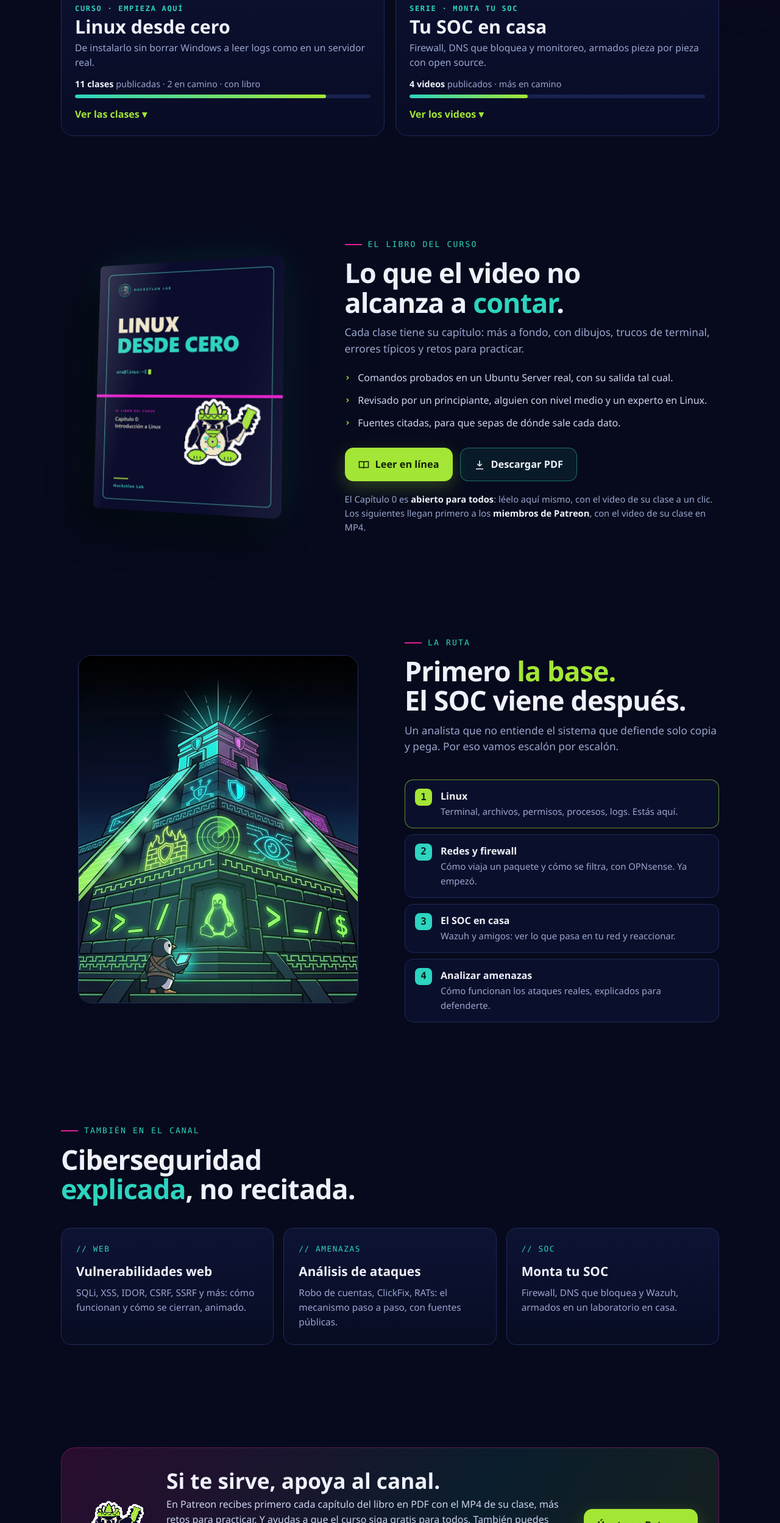
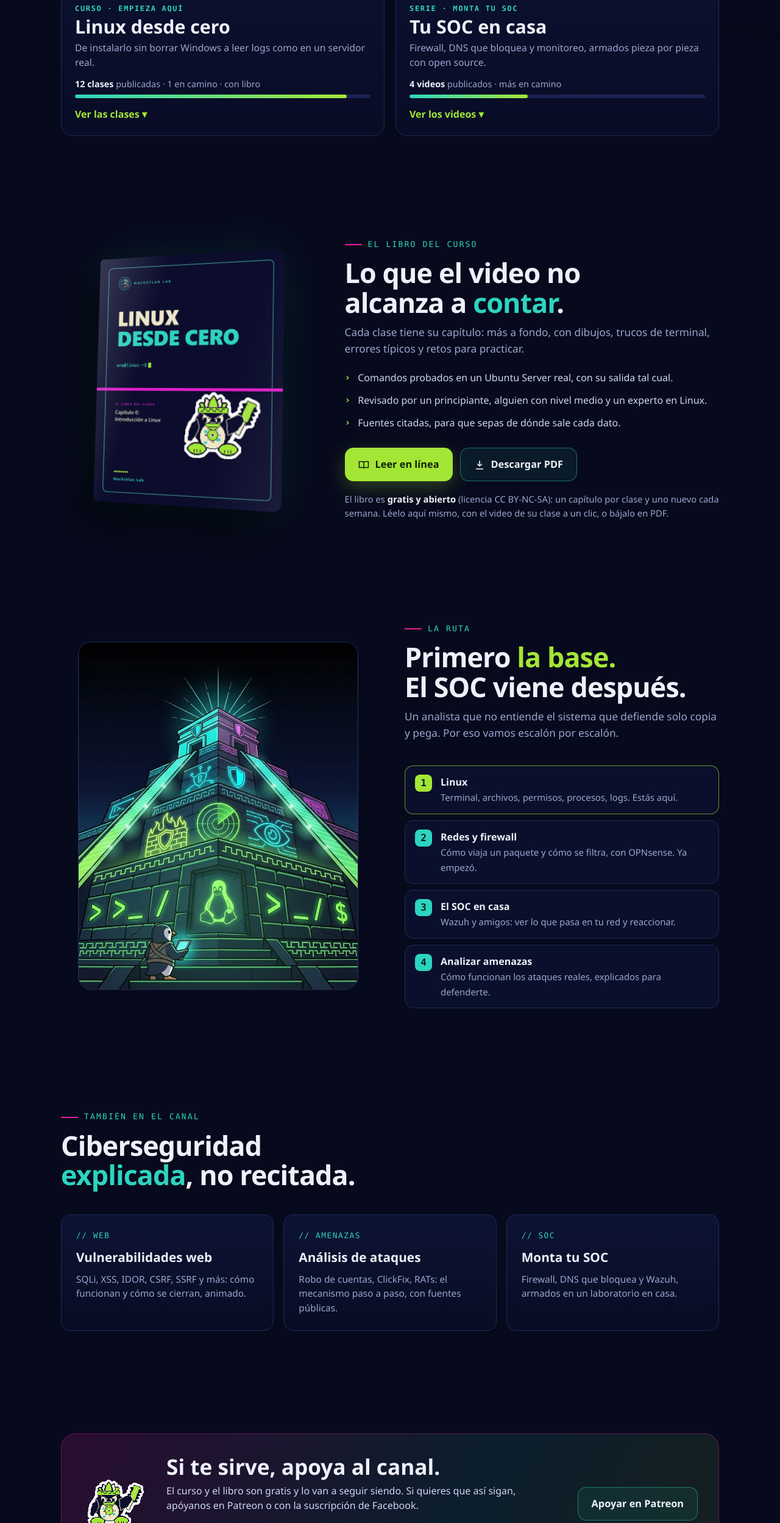
Before and after one commit to hackztlanlab/hackztlanlab.github.io, a plain HTML site: page index.html in a window 1280 px wide. Shown: the part 1210-3707 px from the top of the page at 61% size. Drawn offline with Linux system fonts and the light colour scheme; animation ran at ten frames a second.

Commit message:
Add files via upload

```diff
--- a/index.html
+++ b/index.html
@@ -68,13 +68,13 @@
       <p>Cada curso va en orden, con comandos reales y casos de la vida diaria. Toca uno para ver sus clases.</p>
     </div>
     <div class="cursos">
-      <button class="curso-card cc-linux rev" type="button" data-panel="curso" data-avance="85" aria-expanded="false" aria-controls="curso">
+      <button class="curso-card cc-linux rev" type="button" data-panel="curso" data-avance="92" aria-expanded="false" aria-controls="curso">
         <span class="cc-arte" aria-hidden="true"><span class="cc-term">ana@linux:~$ <i></i></span><img src="img/tux-cool.png" alt=""></span>
         <span class="cc-info">
           <span class="cc-ceja">Curso · empieza aquí</span>
           <span class="cc-tit">Linux desde cero</span>
           <span class="cc-txt">De instalarlo sin borrar Windows a leer logs como en un servidor real.</span>
-          <span class="cc-meta"><b>11 clases</b> publicadas · 2 en camino · con libro</span>
+          <span class="cc-meta"><b>12 clases</b> publicadas · 1 en camino · con libro</span>
           <span class="cc-barra"><b></b></span>
           <span class="cc-abrir">Ver las clases <em>▾</em></span>
         </span>
@@ -107,7 +107,7 @@
       <a class="clase ya rev" data-yt="UZ6Z_HgH7M8" href="https://youtu.be/UZ6Z_HgH7M8" rel="noopener"><span class="n">#7</span><span class="nom">Automatizar</span><span class="est">VER ▸</span></a>
       <a class="clase ya rev" data-yt="kWFVQ5ts2GI" href="https://youtu.be/kWFVQ5ts2GI" rel="noopener"><span class="n">#8</span><span class="nom">Disco lleno</span><span class="est">VER ▸</span></a>
       <a class="clase ya rev" data-yt="oe_mwlZq8rc" href="https://youtu.be/oe_mwlZq8rc" rel="noopener"><span class="n">#9</span><span class="nom">Logs</span><span class="est">VER ▸</span></a>
-      <div class="clase pronto rev"><span class="n">#10</span><span class="nom">Usuarios y grupos</span><span class="est">PRONTO</span></div>
+      <a class="clase ya rev" data-yt="DActk8LuZdw" href="https://youtu.be/DActk8LuZdw" rel="noopener"><span class="n">#10</span><span class="nom">Usuarios y grupos</span><span class="est">VER ▸</span></a>
       <div class="clase pronto rev"><span class="n">#11</span><span class="nom">SSH</span><span class="est">PRONTO</span></div>
     </div>
     <div class="ruta-pie rev">
@@ -148,7 +148,7 @@
         <a class="btn pri" href="libro/leer/"><svg viewBox="0 0 24 24" fill="none" stroke="currentColor" stroke-width="2"><path d="M2 5h7a3 3 0 0 1 3 3v12a2 2 0 0 0-2-2H2zM22 5h-7a3 3 0 0 0-3 3v12a2 2 0 0 1 2-2h8z"/></svg>Leer en línea</a>
         <a class="btn sec" href="libro/linux-desde-cero-capitulo-0.pdf" download><svg viewBox="0 0 24 24" fill="none" stroke="currentColor" stroke-width="2.2"><path d="M12 3v12m0 0-5-5m5 5 5-5M4 21h16"/></svg>Descargar PDF</a>
       </div>
-      <p class="nota-libro rev d3">El Capítulo 0 es <b>abierto para todos</b>: léelo aquí mismo, con el video de su clase a un clic. Los siguientes llegan primero a los <b>miembros de Patreon</b>, con el video de su clase en MP4.</p>
+      <p class="nota-libro rev d3">El libro es <b>gratis y abierto</b> (licencia CC BY-NC-SA): un capítulo por clase y uno nuevo cada semana. Léelo aquí mismo, con el video de su clase a un clic, o bájalo en PDF.</p>
     </div>
   </div>
 </section>
@@ -192,7 +192,7 @@
       <img src="img/tux-guerrero.png" alt="">
       <div>
         <h2>Si te sirve, apoya al canal.</h2>
-        <p>En Patreon recibes primero cada capítulo del libro en PDF con el MP4 de su clase, más retos para practicar. Y ayudas a que el curso siga gratis para todos. También puedes apoyar con la suscripción de Facebook.</p>
+        <p>El curso y el libro son gratis y lo van a seguir siendo. Si quieres que así sigan, apóyanos en Patreon o con la suscripción de Facebook.</p>
         <div class="redes">
           <a href="https://www.patreon.com/HackztlanLAB" rel="noopener"><svg viewBox="0 0 24 24" fill="currentColor"><circle cx="15" cy="9.5" r="6.5"/><rect x="2" y="3" width="4" height="18"/></svg>Patreon</a>
           <a href="https://www.youtube.com/@HackztlanLAB" rel="noopener"><svg viewBox="0 0 24 24" fill="currentColor"><path d="M23 7.5a3 3 0 0 0-2.1-2.1C19 5 12 5 12 5s-7 0-8.9.4A3 3 0 0 0 1 7.5 31 31 0 0 0 .6 12 31 31 0 0 0 1 16.5a3 3 0 0 0 2.1 2.1C5 19 12 19 12 19s7 0 8.9-.4a3 3 0 0 0 2.1-2.1 31 31 0 0 0 .4-4.5 31 31 0 0 0-.4-4.5zM9.8 15V9l5.2 3z"/></svg>YouTube</a>
@@ -200,7 +200,7 @@
           <a href="https://www.instagram.com/hackztlan" rel="noopener"><svg viewBox="0 0 24 24" fill="none" stroke="currentColor" stroke-width="2"><rect x="3" y="3" width="18" height="18" rx="5"/><circle cx="12" cy="12" r="4"/><circle cx="17.5" cy="6.5" r="1" fill="currentColor"/></svg>Instagram</a>
         </div>
       </div>
-      <a class="btn pri" href="https://www.patreon.com/HackztlanLAB" rel="noopener">Únete en Patreon</a>
+      <a class="btn sec" href="https://www.patreon.com/HackztlanLAB" rel="noopener">Apoyar en Patreon</a>
     </div>
   </div>
 </section>
```
